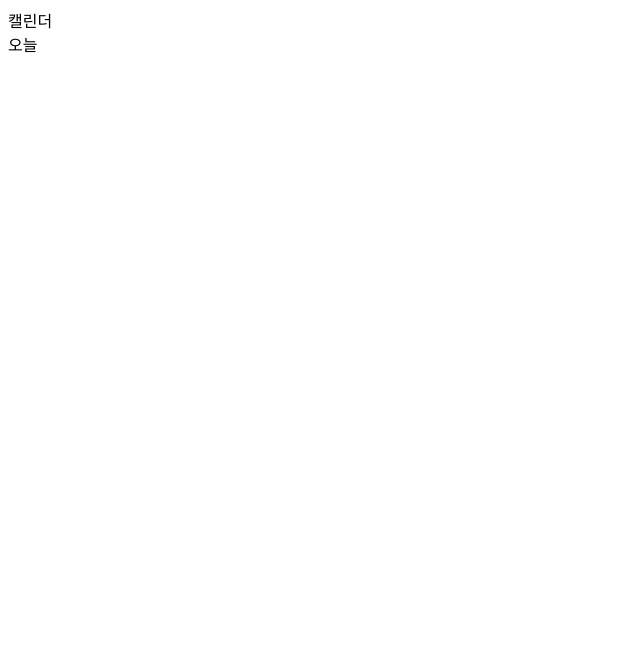
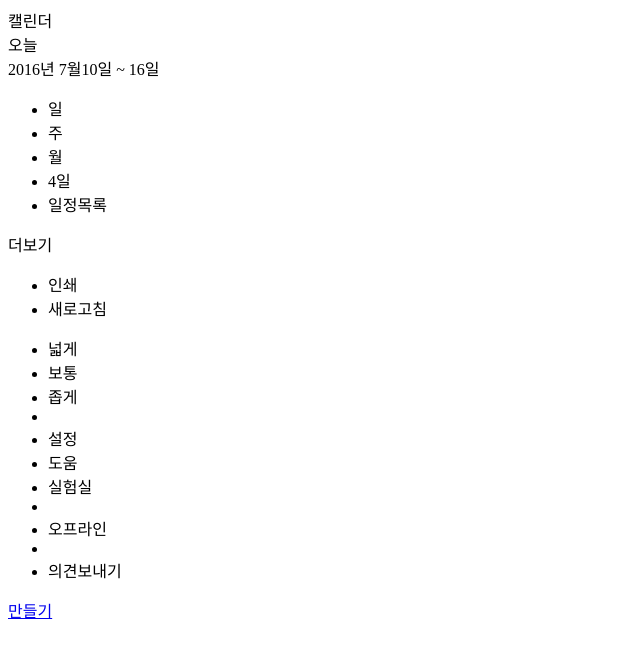
Before and after one commit to maksalizm/google_calendar, a website: page template/index.html in a window 1280 px wide. Shown: the whole page, without its empty margins (0-640 px from the left). Drawn offline with nearby package versions, Linux system fonts and the light colour scheme.

Commit message:
calendar-setting 작업중

```diff
--- a/template/index.html
+++ b/template/index.html
@@ -3,6 +3,9 @@
 <head>
     <meta charset="UTF-8">
     <title>Title</title>
+    <link href="../node_modules/bootstrap/dist/css/bootstrap.min.css">
+    <script src="https://code.jquery.com/jquery-2.2.0.min.js"></script>
+    <script src="../node_modules/bootstrap/dist/js/bootstrap.min.js"></script>
 </head>
 <body>
 <nav class="nav">
@@ -15,13 +18,81 @@
                 오늘
             </div>
             <div class="pagination">
+                <div class="left-pagination"></div>
+                <div class="right-pagination"></div>
+            </div>
+            <div class="date-setting">
+                2016년 7월<span class="data-user-setting">10일 ~ 16일</span>
+            </div>
+        </div>
+    </div>
+    <div class="right-nav">
+        <ul class="date-select-list" id="date_select_list" data-status="">
+            <li class="data-select-list-element" data-parent="data_select_list" id="day">
+                일
+            </li>
+            <li class="data-select-list-element" data-parent="data_select_list" id="week">
+                주
+            </li>
+            <li class="data-select-list-element" data-parent="data_select_list" id="month">
+                월
+            </li>
+            <li class="data-select-list-element" data-parent="data_select_list" id="four_day">
+                4일
+            </li>
+            <li class="data-select-list-element" data-parent="data_select_list" id="user_promise_day">
+                일정목록
+            </li>
+        </ul>
+        <div class="dropdown" id="more_view">
+            <div class="dropdown-toggle" data-toggle="dropdown" aria-expanded="false" aria-haspopup="true" type="button">
+            더보기
+            </div>
+            <span class="caret"></span>
+            <ul class="dropdown-menu">
+                <li class="dropdown-list-element">인쇄</li>
+                <li class="dropdown-list-element">새로고침</li>
+            </ul>
+        </div>
+        <div class="dropdown" aria-expanded="false" aria-haspopup="true">
+            <div class="setting-image dropdown-toggle" data-toggle="dropdown" aria-expanded="false" aria-haspopup="true" type="button"></div>
+            <span class="caret"></span>
+            <ul class="dropdown-menu">
+                <li class="dropdown-list-element">넓게</li>
+                <li class="dropdown-list-element">보통</li>
+                <li class="dropdown-list-element">좁게</li>
+                <li class="dropdown-list-element-divider"></li>
+                <li class="dropdown-list-element">설정</li>
+                <li class="dropdown-list-element">도움</li>
+                <li class="dropdown-list-element">실험실</li>
+                <li class="dropdown-list-element-divider"></li>
+                <li class="dropdown-list-element">오프라인</li>
+                <li class="dropdown-list-element-divider"></li>
+                <li class="dropdown-list-element">의견보내기</li>
+            </ul>
+        </div>
+    </div>
+</nav>
+<main id="calendar_main">
+    <div id="calendar_main_setting" class="calendar-main-setting">
+        <div class="calendar-main-setting-container">
+            <a class="inline-block make-calendar-detail" href="calendar_make_detail.html">
+                만들기
+            </a>
+        </div>
+        <div class="calendar-main-setting-summary" style="display:none;" aria-expanded="true">미니 캘린더</div>
+        <div class="calendar-main-setting-container" id="summary_calendar">
+            <div class="calendar-top">
+
+            </div>
+            <div class="calendar-bottom">
 
             </div>
         </div>
     </div>
-    <div class="right-nav">
+    <div id="calendar_main_content" class="calendar-main-content">
 
     </div>
-</nav>
+</main>
 </body>
 </html>
```
